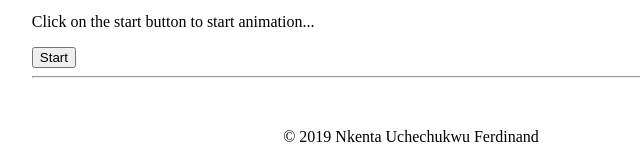
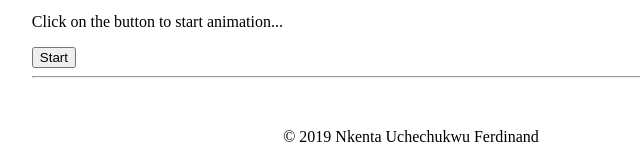
Before and after one commit to nkenta/nkenta.github.io, a plain HTML site: page Creating CSS3 Transitions and Animations in CSS and triggering them with JavaScript/index.html in a window 1280 px wide. Shown: the part 743-894 px from the top of the page, 229-869 px from the left. Drawn offline with Linux system fonts and the light colour scheme.

Commit message:
Minor text update

```diff
--- a/Creating CSS3 Transitions and Animations in CSS and triggering them with JavaScript/index.html
+++ b/Creating CSS3 Transitions and Animations in CSS and triggering them with JavaScript/index.html
@@ -36,7 +36,7 @@
                 </div>
             </fieldset>
             <div>
-                <p>Click on the start button to start animation...</p>
+                <p>Click on the button to start animation...</p>
                 <button onClick="start();">Start</button>
             </div>
         </div>
```
